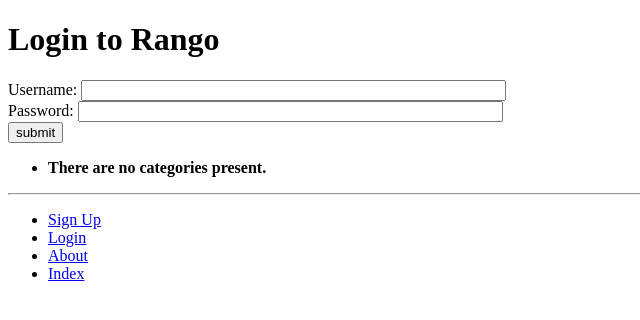
After one commit to Samarium-Helium/tango_with_django_project, a Django app: page /rango/login/ in a window 1280 px wide. The commit adds this page. Shown: the top 320 px of the page, without its empty margins (0-640 px from the left). Run offline with Django 3.2, Linux system fonts and the light colour scheme; data that the repository does not hold is empty.

Commit message:
Chapter 9 Finnish

```diff
--- a/rango/urls.py
+++ b/rango/urls.py
@@ -9,5 +9,8 @@ urlpatterns = [
     path('category/<slug:category_name_slug>/', views.show_category, name='show_category'),
     path('add_category/', views.add_category, name='add_category'),
     path('category/<slug:category_name_slug>/add_page/', views.add_page, name='add_page'),
-    path('register/', views.register, name='register'), # New mapping!
+    path('register/', views.register, name='register'),
+    path('login/', views.user_login, name='login'),
+    path('restricted/', views.restricted, name='restricted'),
+    path('logout/', views.user_logout, name='logout'),
 ]
--- a/rango/views.py
+++ b/rango/views.py
@@ -1,5 +1,8 @@
 from django.shortcuts import render, redirect
 from django.urls import reverse
+from django.contrib.auth import authenticate, login, logout
+from django.contrib.auth.decorators import login_required
+from django.http import HttpResponse
 from rango.models import Category, Page
 from rango.forms import CategoryForm, PageForm, UserForm, UserProfileForm
 
@@ -34,7 +37,7 @@ def show_category(request, category_name_slug):
 
     return render(request, 'rango/category.html', context=context_dict)
 
-
+@login_required()
 def add_category(request):
     form = CategoryForm()
 
@@ -49,6 +52,7 @@ def add_category(request):
     return render(request, 'rango/add_category.html', {'form': form})
 
 
+@login_required
 def add_page(request, category_name_slug):
     try:
         category = Category.objects.get(slug=category_name_slug)
@@ -106,3 +110,33 @@ def register(request):
 
     return render(request, 'rango/register.html', context={'user_form': user_form, 'profile_form': profile_form,
                                                            'registered': registered})
+
+
+def user_login(request):
+    if request.method == 'POST':
+        username = request.POST.get('username')
+        password = request.POST.get('password')
+        user = authenticate(username=username, password=password)
+
+        if user:
+            if user.is_active:
+                login(request, user)
+                return redirect(reverse('rango:index'))
+            else:
+                return HttpResponse("Your Rango account is disabled.")
+        else:
+            print(f"Invalid login details: {username}, {password}")
+            return HttpResponse("Invalid login details supplied.")
+    else:
+        return render(request, 'rango/login.html')
+
+
+@login_required
+def restricted(request):
+    return render(request, 'rango/restricted.html')
+
+
+@login_required
+def user_logout(request):
+    logout(request)
+    return redirect(reverse('rango:index'))
--- a/tango_with_django_project/settings.py
+++ b/tango_with_django_project/settings.py
@@ -126,3 +126,5 @@ STATICFILES_DIRS = [STATIC_DIR, ]
 
 MEDIA_ROOT = MEDIA_DIR
 MEDIA_URL = '/media/'
+
+LOGIN_URL = 'rango:login'
--- a/templates/rango/base.html
+++ b/templates/rango/base.html
@@ -20,10 +20,16 @@
         <hr />
         <div>
             <ul>
-                <li><a href="{% url 'rango:add_category' %}">Add a New Category</a></li>
+                {% if user.is_authenticated %}
+                    <li><a href="{% url 'rango:restricted' %}">Restricted Page</a></li>
+                    <li><a href="{% url 'rango:logout' %}">Logout</a></li>
+                    <li><a href="{% url 'rango:add_category' %}">Add New Category</a></li>
+                {% else %}
+                    <li><a href="{% url 'rango:register' %}">Sign Up</a></li>
+                    <li><a href="{% url 'rango:login' %}">Login</a></li>
+                {% endif %}
                 <li><a href="{% url 'rango:about' %}">About</a></li>
                 <li><a href="{% url 'rango:index' %}">Index</a></li>
-                <li><a href="{% url 'rango:register' %}">Sign Up</a></li>
             </ul>
         </div>
     </body>
--- a/templates/rango/categories.html
+++ b/templates/rango/categories.html
@@ -1,4 +1,3 @@
-{% extends 'rango/base.html' %}
 {% load staticfiles %}
 
 {% block sidebar_block %}
--- a/templates/rango/category.html
+++ b/templates/rango/category.html
@@ -21,7 +21,9 @@
         {% else %}
         <strong>No pages currently in category.</strong>
         {% endif %}
-        <a href="{% url 'rango:add_page' category.slug %}">Add Page</a><br>
+        {% if user.is_authenticated %}
+            <a href="{% url 'rango:add_page' category.slug %}">Add Page</a><br>
+        {% endif %}
     {% else %}
         The specified category does not exist.
     {% endif %}
--- a/templates/rango/index.html
+++ b/templates/rango/index.html
@@ -8,7 +8,11 @@
 {% block body_block %}
     <h1>Rango says...</h1>
     <div>
-        hey there partner! <br />
+        {% if user.is_authenticated %}
+            howdy {{ user.username }}!
+        {% else %}
+            hey there partner!
+        {% endif %}
         <strong> {{ boldmessage }}</strong>
     </div>
 
--- /dev/null
+++ b/templates/rango/login.html
@@ -0,0 +1,18 @@
+{% extends 'rango/base.html' %}
+{% load staticfiles %}
+
+{% block title_block %}
+    Login
+{% endblock %}
+
+{% block body_block %}
+    <h1>Login to Rango</h1>
+    <form id="login_form" method="post" action="{% url 'rango:login' %}">
+        {% csrf_token %}
+        Username: <input type="text" name="username" value="" size="50" />
+        <br />
+        Password: <input type="password" name="password" value="" size="50" />
+        <br />
+        <input type="submit" value="submit" />
+    </form>
+{% endblock %}
```
Also changed, not shown: templates/rango/restricted.html (added, +10 -0 lines).
